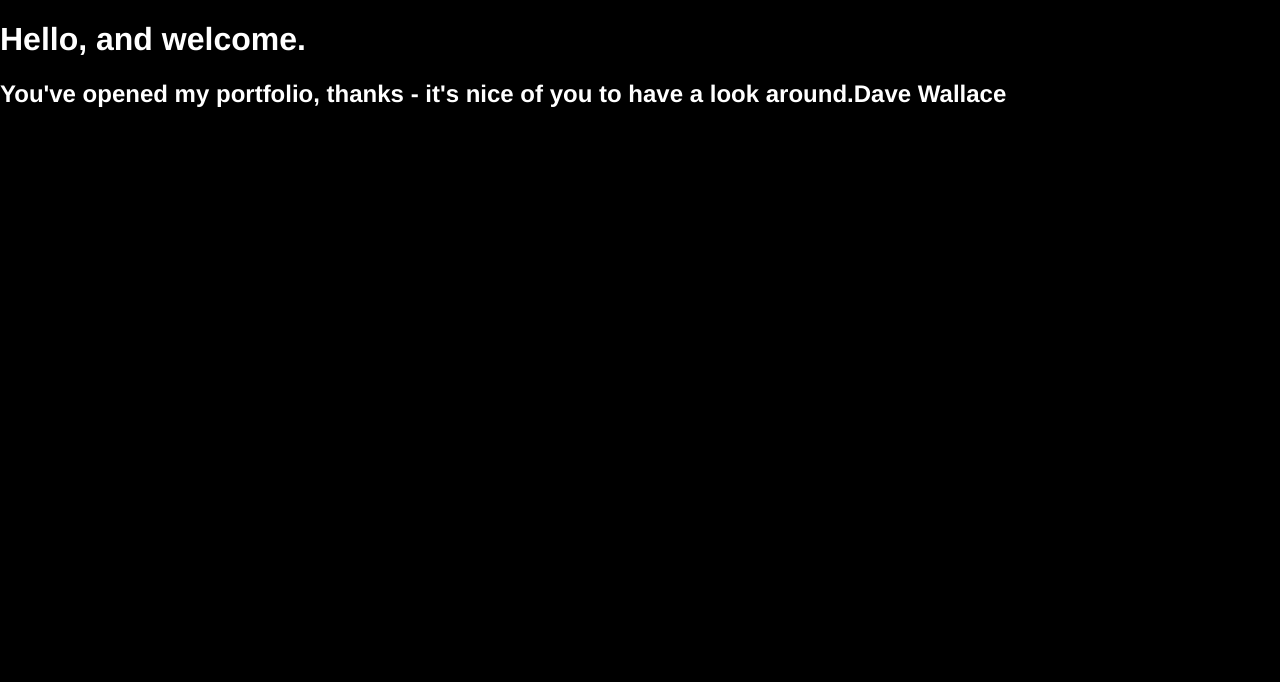
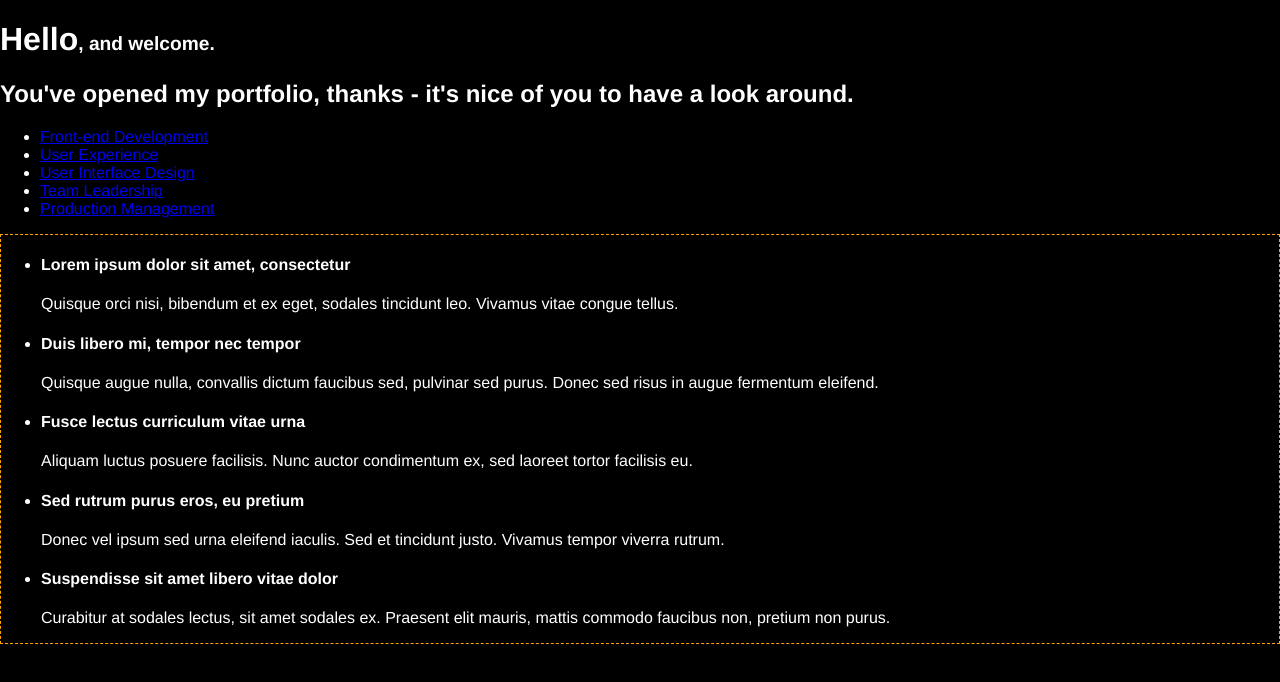
Before and after one commit to davewallace/davewallace.io, a Vue app: page / in a window 1280 px wide. Shown: the top 682 px of the page. Built offline with nearby package versions, Linux system fonts and the light colour scheme.

Commit message:
Add proof of concept parent-child props access.

```diff
--- a/src/App.vue
+++ b/src/App.vue
@@ -22,7 +22,6 @@
 
 <template>
   <div id="app">
-    <!-- <img src="./assets/logo.png"> -->
     <router-view/>
   </div>
 </template>
--- a/src/components/default.vue
+++ b/src/components/default.vue
@@ -1,26 +1,30 @@
-<style scoped>
-
-</style>
-
 <template>
-  <DefaultGreeting />
+  <div class="view">
+    <DefaultGreeting />
+    <PortfolioSortMenu />
+    <PortfolioGrid />
+  </div>
 </template>
 
 <script>
 
 import DefaultGreeting from '@/components/default/DefaultGreeting'
+import PortfolioSortMenu from '@/components/portfolio/PortfolioSortMenu'
+import PortfolioGrid from '@/components/portfolio/PortfolioGrid'
 
 export default {
   name: 'Default',
   components: {
-    DefaultGreeting
+    DefaultGreeting,
+    PortfolioSortMenu,
+    PortfolioGrid
   },
   data () {
     return {
     }
   },
   created: function () {
-    // `this` points to the vm instance
+    // `this` points to the component instance
     console.log('created')
   },
   mounted: function () {
--- a/src/components/default/DefaultGreeting.vue
+++ b/src/components/default/DefaultGreeting.vue
@@ -1,7 +1,13 @@
+<style scoped>
+h1 span {
+  font-size: 1.2rem;
+}
+</style>
+
 <template>
   <div>
     <h1>{{ greeting_primary }}<span>{{ greeting_secondary }}</span></h1>
-    <h2>{{ greeting_tertiary }}<span>{{ greeting_signature }}</span></h2>
+    <h2>{{ greeting_tertiary }}</h2>
   </div>
 </template>
 
@@ -12,8 +18,7 @@ export default {
     return {
       greeting_primary: 'Hello',
       greeting_secondary: ', and welcome.',
-      greeting_tertiary: 'You\'ve opened my portfolio, thanks - it\'s nice of you to have a look around.',
-      greeting_signature: 'Dave Wallace'
+      greeting_tertiary: 'You\'ve opened my portfolio, thanks - it\'s nice of you to have a look around.'
     }
   },
   created: function () {
--- /dev/null
+++ b/src/components/portfolio/PortfolioGrid.vue
@@ -0,0 +1,58 @@
+<style>
+.portfolio__grid {
+  border: 1px dashed orange;
+}
+</style>
+
+<template>
+  <ul class="portfolio__grid">
+    <li v-for="portfolioItem in allPortfolioItems" v-bind:key="portfolioItem.name">
+      <PortfolioItem
+        :title="portfolioItem.title"
+        :body="portfolioItem.body" />
+    </li>
+  </ul>
+</template>
+
+<script>
+
+import PortfolioItem from '@/components/portfolio/PortfolioItem'
+
+export default {
+  name: 'PortfolioGrid',
+  components: {
+    PortfolioItem
+  },
+  data () {
+    return {
+      allPortfolioItems: [
+        {
+          title: 'Lorem ipsum dolor sit amet, consectetur',
+          body: 'Quisque orci nisi, bibendum et ex eget, sodales tincidunt leo. Vivamus vitae congue tellus.'
+        },
+        {
+          title: 'Duis libero mi, tempor nec tempor',
+          body: 'Quisque augue nulla, convallis dictum faucibus sed, pulvinar sed purus. Donec sed risus in augue fermentum eleifend.'
+        },
+        {
+          title: 'Fusce lectus curriculum vitae urna',
+          body: 'Aliquam luctus posuere facilisis. Nunc auctor condimentum ex, sed laoreet tortor facilisis eu.'
+        },
+        {
+          title: 'Sed rutrum purus eros, eu pretium',
+          body: 'Donec vel ipsum sed urna eleifend iaculis. Sed et tincidunt justo. Vivamus tempor viverra rutrum.'
+        },
+        {
+          title: 'Suspendisse sit amet libero vitae dolor',
+          body: 'Curabitur at sodales lectus, sit amet sodales ex. Praesent elit mauris, mattis commodo faucibus non, pretium non purus.'
+        }
+      ]
+    }
+  },
+  created: function () {
+    // `this` points to the component instance
+  },
+  mounted: function () {
+  }
+}
+</script>
--- /dev/null
+++ b/src/components/portfolio/PortfolioItem.vue
@@ -0,0 +1,24 @@
+<template>
+  <div class="portfolio__grid-item-content">
+    <slot>
+      <h4>{{ title }}</h4>
+      <p>{{ body }}</p>
+    </slot>
+  </div>
+</template>
+
+<script>
+
+export default {
+  name: 'PortfolioItem',
+  props: [
+    'title',
+    'body'
+  ],
+  created: function () {
+    // `this` points to the component instance
+  },
+  mounted: function () {
+  }
+}
+</script>
--- /dev/null
+++ b/src/components/portfolio/PortfolioSortMenu.vue
@@ -0,0 +1,40 @@
+<template>
+  <ul>
+    <li v-for="portfolioSortOption in allPortfolioSortOptions" v-bind:key="portfolioSortOption.name">
+      <a href="javascript:;">{{ portfolioSortOption.name }}</a>
+    </li>
+  </ul>
+</template>
+
+<script>
+
+export default {
+  name: 'MenuPortfolioItems',
+  data () {
+    return {
+      allPortfolioSortOptions: [
+        {
+          name: 'Front-end Development'
+        },
+        {
+          name: 'User Experience'
+        },
+        {
+          name: 'User Interface Design'
+        },
+        {
+          name: 'Team Leadership'
+        },
+        {
+          name: 'Production Management'
+        }
+      ]
+    }
+  },
+  created: function () {
+    // `this` points to the component instance
+  },
+  mounted: function () {
+  }
+}
+</script>
```
Also changed, not shown: src/assets/logo.png (deleted).
